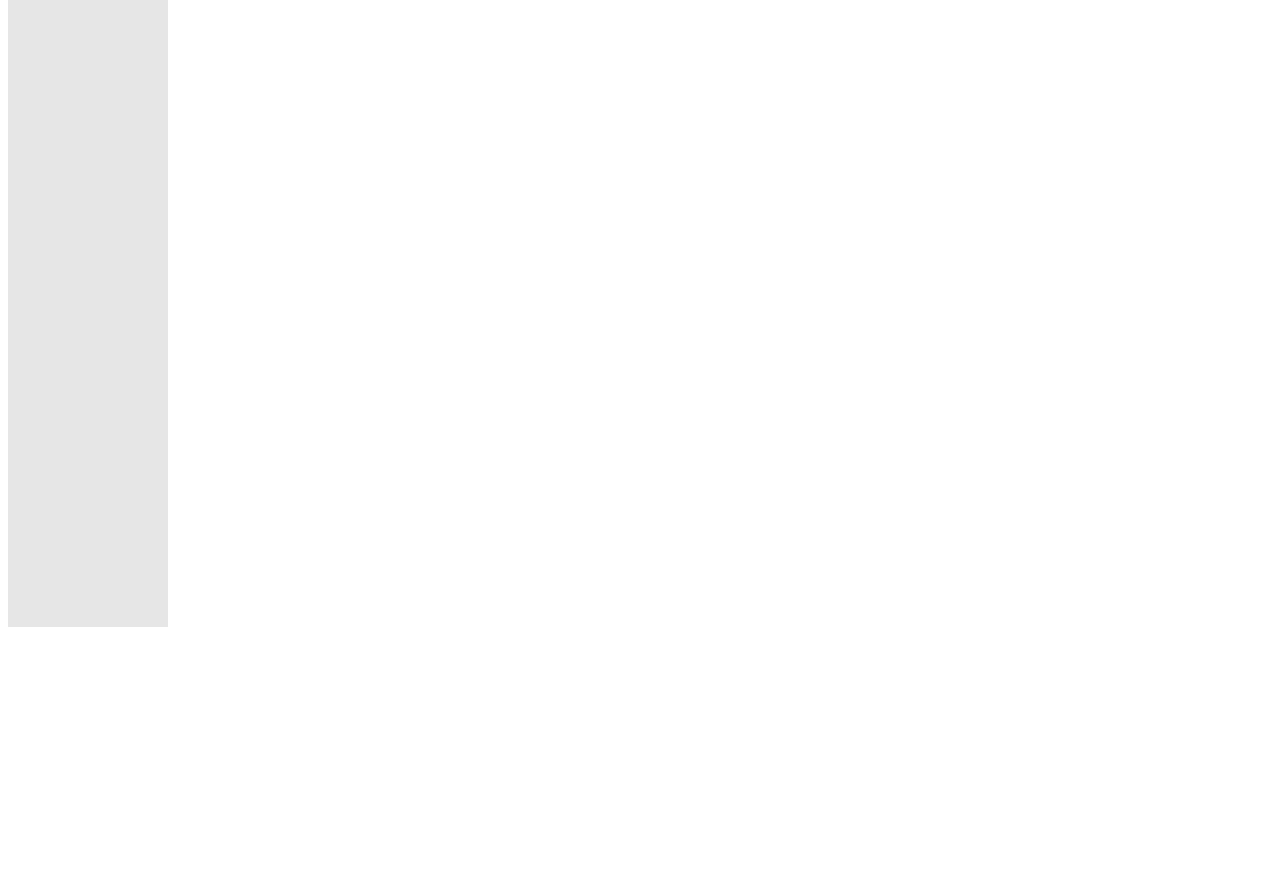
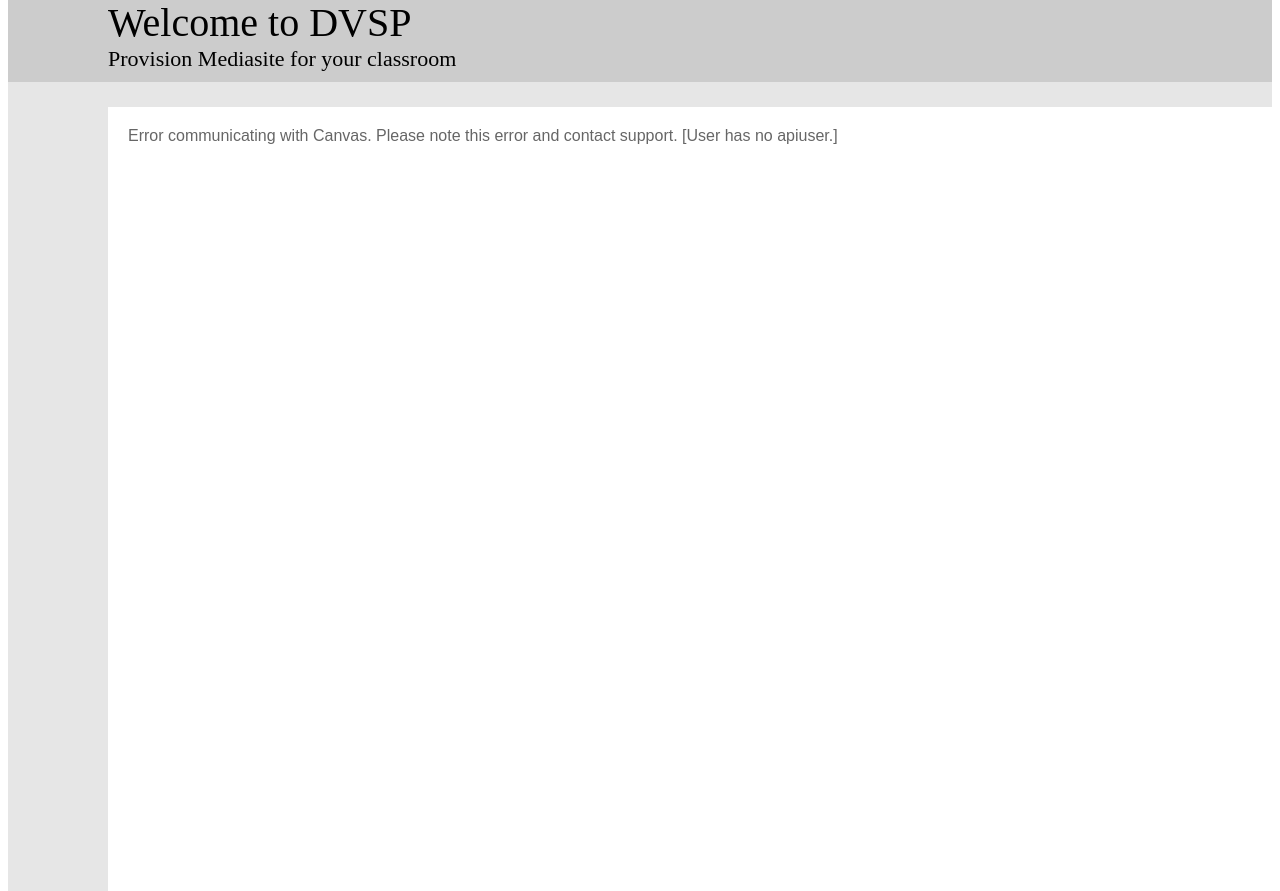
Before and after one commit to Harvard-University-iCommons/MediasiteProvisioning, a Django app: page / in a window 1280 px wide. Shown: the part 361-1252 px from the top of the page. Before the commit the page ends 988 px from the top, so only its background shows below. Run offline with Django 3.2, Linux system fonts and the light colour scheme; the visitor is signed in with stand-in values (Sample User, id 1); some libraries are stand-ins or nearby versions.

Commit message:
changes to UI for styling

```diff
--- a/web/static/web/style.css
+++ b/web/static/web/style.css
@@ -1,18 +1,29 @@
+.main {min-width: 1024px;}
 .top_bar{ background: #000000; height: 30px; text-align: right; padding-top:12px;}
 
-.top_bar a{ text-transform: uppercase; color: #98CBCE; text-decoration: none; font-weight: bold; margin-right:20px;}
+.top_bar a{ text-transform: uppercase; color: #98CBCE; text-decoration: none; font-weight: bold; margin-right:50px;}
 
-.main_header {background: #CCCCCC; padding: 10px 10px 10px 40px;}
+.main_header {background: #CCCCCC; padding: 10px 10px 10px 100px; font-size:22px;}
+.main_header .welcome {display:block; font-size:40px;}
+.main_header .user {float:right; color: #000000; font-size:15px; text-align:right; margin-right:40px;}
+.main_header .user div {display:block;}
 
-.search_bar {background: #E6E6E6; padding: 10px 10px 10px 180px; }
 
-.left_nav {background: #E6E6E6; min-width:160px; float:left; height: 100%}
+.search_bar {background: #E6E6E6; padding: 10px 10px 15px 120px; }
+.search_bar div {float:left; margin-right:30px;}
+.search_bar div select {height:21px;}
+.search_bar div input[type=submit] {background:#4E84C4; padding-left:20px; padding-right:20px; color: #BBC6CC;}
 
-.results {background: #FFFFFF; padding: 15px; float: left;}
+.left_nav {background: #E6E6E6; min-width:100px; float:left; height: 100%}
+
+.results {background: #FFFFFF; padding: 20px; float: left; color: #666666;
+    font-family: Arial, "Helvetica Neue", Helvetica,  sans-serif; }
 
 .user {color: #98CBCE; float: left; padding-left: 20px;}
 
 .login {background: #E6E6E6; padding: 10px 10px 10px 40px; height:100%}
+
+
 
 /* Start by setting display:none to make this hidden.
    Then we position it in relation to the viewport window
--- a/web/templates/web/base.html
+++ b/web/templates/web/base.html
@@ -7,31 +7,34 @@
     <script src="http://code.jquery.com/jquery-1.11.3.min.js"></script>
 {% endif %}
 
-<div>
+<div class="main">
     <!-- Header -->
     <div class="top_bar">
-        {% if request.user.is_authenticated %}
-            <div class="user">
+
+        <!-- Top bar -->
+        <a href="http://www.harvard.edu">Harvard.edu</a>
+    </div>
+    <div class="main_header">
+        <div class="user">
+            {% if request.user.is_authenticated %}
+            <div>
                 {% if request.user.first_name %}
                     Welcome {{ request.user.first_name }} {{ request.user.last_name }}
                 {% else %}
                     Welcome {{ request.user.username }}
                 {% endif %}
-                <a href ='{% url 'logout' %}'>Logout</a>
             </div>
-        {% endif %}
-        <!-- Top bar -->
-        <a href="http://www.harvard.edu">Harvard.edu</a>
-    </div>
-    <div class="main_header">
+            <a href ='{% url 'logout' %}'>(Logout)</a>
+            {% endif %}
+        </div>
         <!-- Main Header -->
         <div>
-            <div class="logo"></div>
+            <img alt="Harvard University Information Technology" src="http://static.hwpi.harvard.edu/files/styles/os_files_medium/public/huit/files/logo.png?itok=F_YObg-K" />
             <div></div>
         </div>
         <div>
-            <h1>Welcome to DVSP</h1>
-            <p>Provision Mediasite for your classroom</p>
+            <span class="welcome">Welcome to DVSP</span>
+            Provision Mediasite for your classroom
         </div>
     </div>
     {% block subheader %}
@@ -46,7 +49,7 @@
         {%  endif %}
     </div>
     {% endblock %}
+    <div>
+        {% block content %}{% endblock %}
+    </div>
 </div>
-<div>
-    {% block content %}{% endblock %}
-</div>
--- a/web/templates/web/index.html
+++ b/web/templates/web/index.html
@@ -16,7 +17,9 @@
 
 {% block content %}
     <!-- Main -->
+    <div >
         <div class="left_nav">
+            {% if false %}
                 <!-- Left nav/facets -->
                 {% if results.terms %}
                     <div>
@@ -51,12 +56,49 @@
                 {% if results.count == 0 %}
                     There are no courses that match your search terms
                 {% else %}
+                    <div style="height:50px; font-weight: bold;">
+                        <div style="float:left; padding-right:20px; width:500px; ">
+                            COURSES
+                        </div>
+                        <div style="float:left;  padding-right:20px; width:100px;">
+                            YEAR
+                        </div>
+                        <div style="float:left;  padding-right:20px; width:150px;">
+                            TERM
+                        </div>
+                        <div style="float:left;">
+                            MEDIASITE STATUS
+                        </div>
+                    </div>
                     {% for course in results.search_results %}
                         <div>
-                        <div>
+                            <div style="min-height:20px;">
+                                <div style="float:left; padding-right:20px; width:500px; font-weight: bold;">
                                     {{ course.name }} ( {{ course.course_code }} )
                                 </div>
-                        <div>
+                                <div style="float:left;  padding-right:20px; width:100px;">
+                                    {{ course.year }}
+                                </div>
+                                <div style="float:left;  padding-right:20px; width:150px;">
+                                    {{ course.term.name }}
+                                </div>
+                                <div style="float:left;">
+                                    {% if course.canvas_mediasite_external_link %}
+                                        <a href="{{ course.canvas_mediasite_external_link.url }}" target="_blank">View Mediasite Catalog</a>
+                                    {% else %}
+                                        {%  if course.term %}
+                                            <button id="{{ course.id }}" onclick="ProvisionMediasite('{{ results.school.mediasite_root_folder }}',
+                                                    '{{ course.term.name }}',
+                                                    '{{ course.id }}',
+                                                    '{{ course.year }}',
+                                                    '{{ results.school.canvas_id }}')">Provision Mediasite</button>
+                                        {% else %}
+                                            Mediasite cannot be provisioned because the course does not have a term.
+                                    {% endif %}
+                                {% endif %}
+                                </div>
+                            </div>
+                            <div style="clear:left; padding-top:5px;">
                                 {{ course.start_at }} - {{ course.end_at }}
                             </div>
                             <div>
```
Also changed, not shown: other parts of web/templates/web/index.html (+6 -20 lines). Lines whose indentation alone changed are shown as unchanged.
